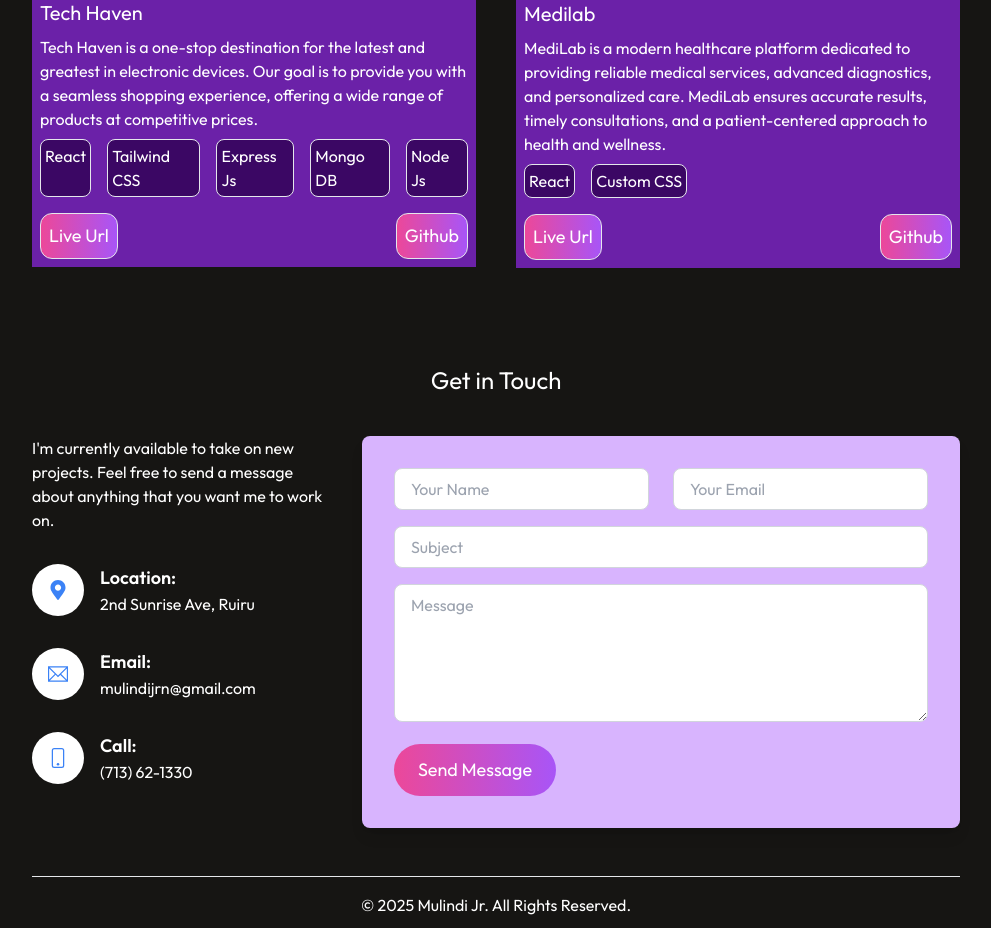
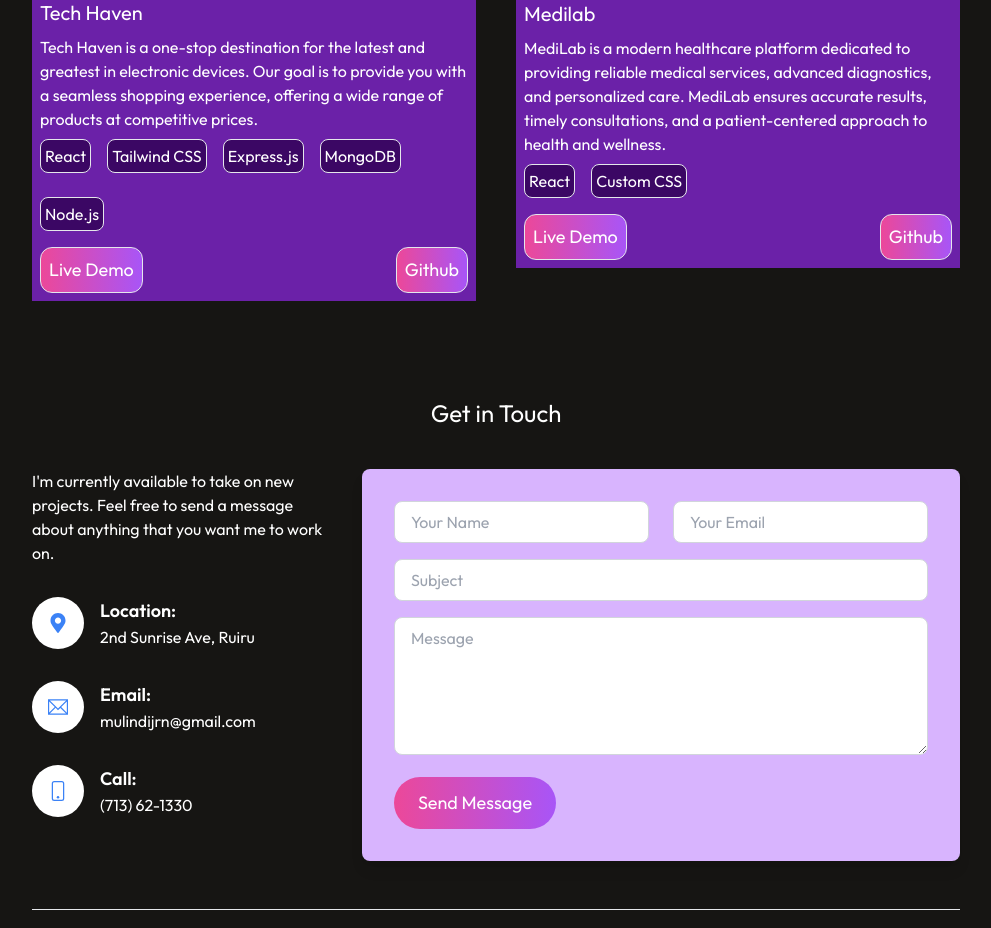
Before and after one commit to mulindijr/Portfolio, a React (Vite) app: page / in a window 1280 px wide. Shown: the part 2400-3328 px from the top of the page, without its empty margins (144-1135 px from the left). Built offline with nearby package versions, Linux system fonts and the light colour scheme.

Commit message:
Make Portfolio section mobile responsive

```diff
--- a/src/components/Porfolio.jsx
+++ b/src/components/Porfolio.jsx
@@ -8,7 +8,7 @@ const projects = [
     "name": "Tech Haven",
     "description": "Tech Haven is a one-stop destination for the latest and greatest in electronic devices. Our goal is to provide you with a seamless shopping experience, offering a wide range of products at competitive prices.",
     "image": TechHaven,
-    "technologies": ["React", "Tailwind CSS", "Express Js", "Mongo DB", "Node Js"],
+    "technologies": ["React", "Tailwind CSS", "Express.js", "MongoDB", "Node.js"],
     "liveUrl": "https://techhaven-rho.vercel.app/",
     "githubUrl": "https://github.com/mulindijr/Tech-Haven"
   },
@@ -25,8 +25,8 @@ const projects = [
 
 const Portfolio = () => {
   return (
-    <div id='portfolio' className='mt-24 mx-44'>
-      <h1 className='text-center text-2xl mb-10'>Portfolio</h1>
+    <div id='portfolio' className='mt-10 mx-8 sm:mt-24 sm:mx-44'>
+      <h1 className='text-center text-2xl mb-6 sm:mb-10'>Portfolio</h1>
       <p className='text-center mb-8'>
         My portfolio showcases a collection of projects that reflect my skills, creativity, and expertise as a full-stack developer.
         Each project highlights my ability to design and develop user-friendly interfaces, implement robust back-end solutions,
@@ -39,7 +39,7 @@ const Portfolio = () => {
             <div className='bg-purple-800 p-2'>
               <h2 className='mb-2 text-xl'>{project.name}</h2>
               <p>{project.description}</p>
-              <div className='flex gap-4'>
+              <div className='flex flex-wrap gap-1 sm:gap-4'>
                 {project.technologies.map((tech, index) => (
                   <p
                     key={index}
@@ -56,7 +56,7 @@ const Portfolio = () => {
                   target='_blank'
                   rel='noopener noreferrer'
                 >
-                  Live Url
+                  Live Demo
                 </a>
                 <a
                   href={project.githubUrl}
```
